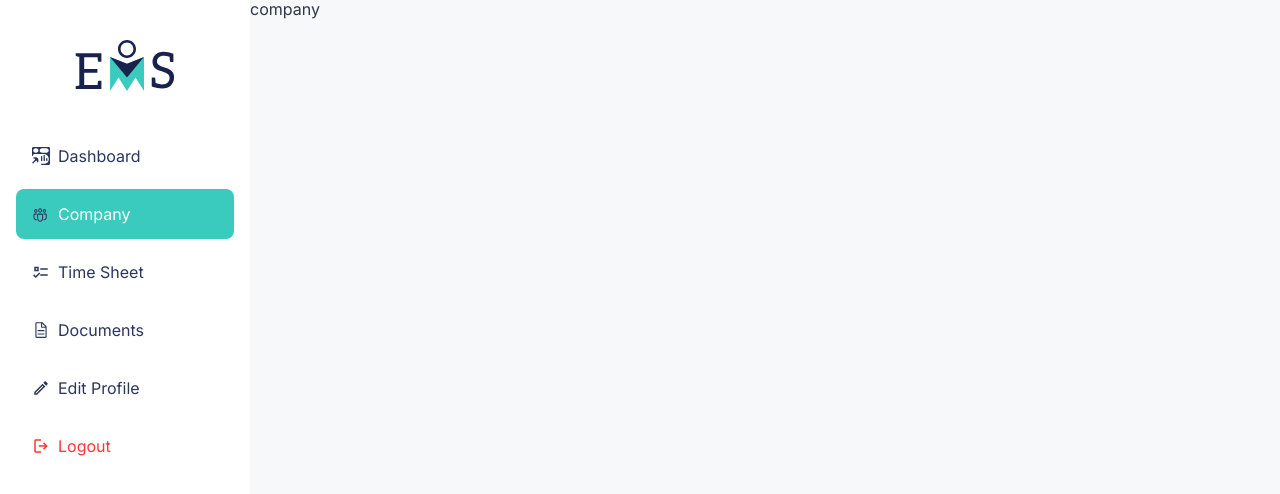
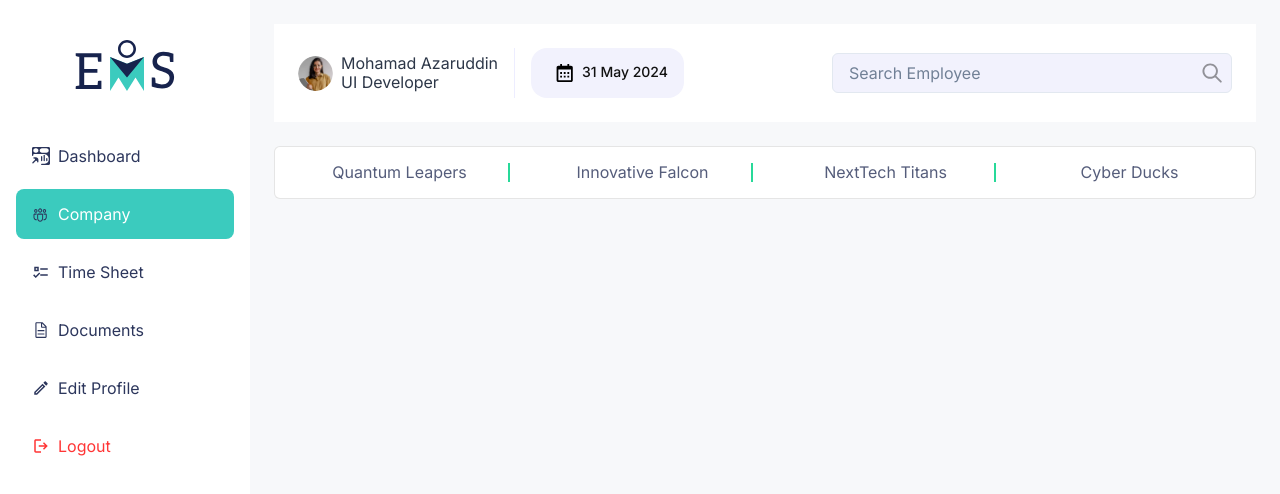
Before and after one commit to mohamadazaruddin/EMS, a Next.js app: page /company in a window 1280 px wide. Shown: the top 494 px of the page. Built offline with nearby package versions, Linux system fonts and the light colour scheme.

Commit message:
feat: company page header ui (#8)
Co-authored-by: NishigandhaGawas <129956160+NishigandhaGawas@users.noreply.github.com>

```diff
--- a/src/app/(pages)/company/page.tsx
+++ b/src/app/(pages)/company/page.tsx
@@ -1,5 +1,84 @@
 import React from "react";
+import {
+  Box,
+  VStack,
+  HStack,
+  Flex,
+  Image,
+  Text,
+  Divider,
+  InputGroup,
+  Input,
+  InputRightElement,
+  Grid,
+  GridItem,
+} from "@chakra-ui/react";
+import { TodayDate, UserProfile } from "@/app/components";
+import { CalenderIcon, SearchIcon } from "@/app/components/Icons";
 
 export default function Company() {
-  return <div>company</div>;
+  const teams = [
+    "Quantum Leapers",
+    "Innovative Falcon",
+    "NextTech Titans",
+    "Cyber Ducks",
+  ];
+  return (
+    <VStack w="100%" p={6}>
+      <HStack bg="#fff" p={6} w="100%" justifyContent="space-between">
+        <Flex>
+          <UserProfile />
+          <Divider
+            orientation="vertical"
+            color="#E1E1FF"
+            borderColor="#E1E1FF"
+            h="50px"
+            mx={4}
+          />
+          <TodayDate />
+        </Flex>
+
+        <Box>
+          <InputGroup bg="#F2F2FD" borderRadius="16px" w="400px">
+            <Input placeholder="Search Employee" />
+            <InputRightElement>
+              <SearchIcon h="24px" w="24px" />
+            </InputRightElement>
+          </InputGroup>
+        </Box>
+      </HStack>
+      <Box
+        bg="#fff"
+        p={4}
+        w="100%"
+        mt="4"
+        border="1px solid #0000001A"
+        borderRadius="6px"
+      >
+        <Grid templateColumns="repeat(4, 1fr)" gap={6}>
+          {teams.map((team, i) => {
+            return (
+              <Flex
+                key={i}
+                justifyContent="center"
+                alignItems="center"
+                borderRight={
+                  i !== teams.length - 1 ? "2px solid #28D999" : "none"
+                }
+              >
+                <GridItem
+                  textAlign="center"
+                  fontSize="md"
+                  fontWeight="normal"
+                  color="#555D7B"
+                >
+                  {team}
+                </GridItem>
+              </Flex>
+            );
+          })}
+        </Grid>
+      </Box>
+    </VStack>
+  );
 }
--- /dev/null
+++ b/src/app/components/Icons/CalenderIcon.tsx
@@ -0,0 +1,19 @@
+import React from "react";
+import { Icon, IconProps } from "@chakra-ui/react";
+export default function CalenderIcon({ ...rest }: IconProps) {
+  return (
+    <Icon
+      width="19"
+      height="18"
+      viewBox="0 0 19 18"
+      fill="none"
+      xmlns="http://www.w3.org/2000/svg"
+      {...rest}
+    >
+      <path
+        d="M1.59583 3.6C1.59583 2.61 2.40583 1.8 3.39583 1.8H15.9958C16.4732 1.8 16.9311 1.98964 17.2686 2.32721C17.6062 2.66477 17.7958 3.12261 17.7958 3.6V16.2C17.7958 16.6774 17.6062 17.1352 17.2686 17.4728C16.9311 17.8104 16.4732 18 15.9958 18H3.39583C2.91844 18 2.4606 17.8104 2.12303 17.4728C1.78547 17.1352 1.59583 16.6774 1.59583 16.2V3.6ZM3.39583 5.4V16.2H15.9958V5.4H3.39583ZM5.19583 0H6.99583V1.8H5.19583V0ZM12.3958 0H14.1958V1.8H12.3958V0ZM5.19583 8.1H6.99583V9.9H5.19583V8.1ZM5.19583 11.7H6.99583V13.5H5.19583V11.7ZM8.79583 8.1H10.5958V9.9H8.79583V8.1ZM8.79583 11.7H10.5958V13.5H8.79583V11.7ZM12.3958 8.1H14.1958V9.9H12.3958V8.1ZM12.3958 11.7H14.1958V13.5H12.3958V11.7Z"
+        fill="black"
+      />
+    </Icon>
+  );
+}
--- /dev/null
+++ b/src/app/components/Icons/SearchIcon.tsx
@@ -0,0 +1,22 @@
+import React from "react";
+import { Icon, IconProps } from "@chakra-ui/react";
+export default function SearchIcon({ ...rest }: IconProps) {
+  return (
+    <Icon
+      width="25"
+      height="24"
+      viewBox="0 0 25 24"
+      fill="none"
+      xmlns="http://www.w3.org/2000/svg"
+      {...rest}
+    >
+      <path
+        d="M21.6866 21L15.6384 15M3.54196 10C3.54196 10.9193 3.72448 11.8295 4.07908 12.6788C4.43369 13.5281 4.95345 14.2997 5.60869 14.9497C6.26392 15.5998 7.0418 16.1154 7.8979 16.4672C8.754 16.8189 9.67157 17 10.5982 17C11.5248 17 12.4424 16.8189 13.2985 16.4672C14.1546 16.1154 14.9325 15.5998 15.5877 14.9497C16.243 14.2997 16.7627 13.5281 17.1173 12.6788C17.4719 11.8295 17.6545 10.9193 17.6545 10C17.6545 9.08075 17.4719 8.1705 17.1173 7.32122C16.7627 6.47194 16.243 5.70026 15.5877 5.05025C14.9325 4.40024 14.1546 3.88463 13.2985 3.53284C12.4424 3.18106 11.5248 3 10.5982 3C9.67157 3 8.754 3.18106 7.8979 3.53284C7.0418 3.88463 6.26392 4.40024 5.60869 5.05025C4.95345 5.70026 4.43369 6.47194 4.07908 7.32122C3.72448 8.1705 3.54196 9.08075 3.54196 10Z"
+        stroke="#919198"
+        stroke-width="2"
+        stroke-linecap="round"
+        stroke-linejoin="round"
+      />
+    </Icon>
+  );
+}
--- a/src/app/components/Icons/index.tsx
+++ b/src/app/components/Icons/index.tsx
@@ -7,3 +7,5 @@ export { default as NavTimeSheet } from "./NavTimeSheet";
 export { default as TotalEmpIcon } from "./TotalEmpIcon";
 export { default as DepartmentIcon } from "./DepartmentIcon";
 export { default as Add } from "./Add";
+export { default as SearchIcon } from "./SearchIcon";
+export { default as CalenderIcon } from "./CalenderIcon";
--- /dev/null
+++ b/src/app/components/TodayDate.tsx
@@ -0,0 +1,23 @@
+import React from "react";
+import { Flex, Text } from "@chakra-ui/react";
+import { CalenderIcon } from "@/app/components/Icons";
+
+export default function TodayDate() {
+  const today = new Date();
+
+  const options: Intl.DateTimeFormatOptions = {
+    day: "2-digit",
+    month: "short",
+    year: "numeric",
+  };
+
+  const formattedDate = today.toLocaleDateString("en-GB", options);
+  return (
+    <Flex bg="#F2F2FD" borderRadius="16px" p="4" ps="6">
+      <CalenderIcon />
+      <Text ms="2" color="#111111" fontSize="sm" fontWeight="medium">
+        {formattedDate}
+      </Text>
+    </Flex>
+  );
+}
--- a/src/app/components/index.tsx
+++ b/src/app/components/index.tsx
@@ -1,2 +1,4 @@
 export { default as BasicCard } from "./Card";
 export { default as CardWithCount } from "./Card/CardWithCount";
+export { default as UserProfile } from "./userProfile";
+export { default as TodayDate } from "./TodayDate";
--- /dev/null
+++ b/src/app/components/userProfile.tsx
@@ -0,0 +1,14 @@
+import React from "react";
+import { Box, Flex, Image, Text } from "@chakra-ui/react";
+
+export default function UserProfile() {
+  return (
+    <Flex alignItems="center">
+      <Image src="./Images/profile.png" borderRadius="50%" h="35px" w="35px" />
+      <Box ms="2">
+        <Text>Mohamad Azaruddin</Text>
+        <Text>UI Developer</Text>
+      </Box>
+    </Flex>
+  );
+}
```
Also changed, not shown: src/app/(pages)/documents/page.tsx (+6 -1 lines), 1 other file (tests, documents, lock files or other folders).
